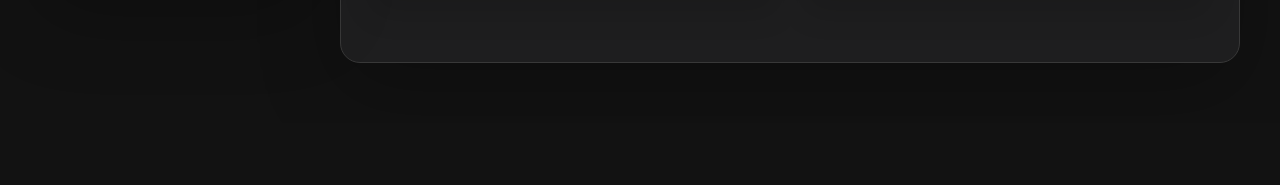
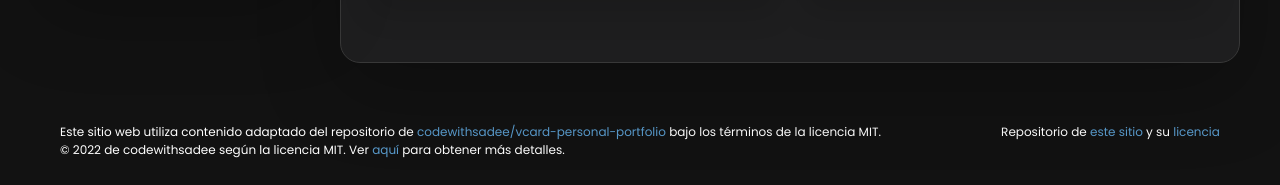
Before and after one commit to cpatinore/website, a plain HTML site: page templates/index.html in a window 1280 px wide. Shown: the part 839-1024 px from the top of the page. Before the commit the page ends 962 px from the top, so only its background shows below. Drawn offline with nearby package versions, Linux system fonts and the light colour scheme; files that its build step writes are made by us from their sources; files whose address does not match are found by name.

Commit message:
add derechos de autor

```diff
--- a/assets/css/style.css
+++ b/assets/css/style.css
@@ -1879,3 +1879,16 @@ textarea.form-input::-webkit-resizer { display: none; }
   .timeline-text { max-width: 700px; }
 
 }
+
+.footer {
+  display: flex;
+  justify-content: space-around;
+  color: white;
+  font-size: 9pt;
+  margin-bottom: 2%;
+}
+
+.footer a{
+  display: contents;
+  color: #5a9cce;
+}
--- a/templates/index.html
+++ b/templates/index.html
@@ -518,6 +518,23 @@
 
       </div>
     </main>
+    <div class="footer">
+      <div>
+        <p>
+          Este sitio web utiliza contenido adaptado del repositorio de
+          <a href="https://github.com/codewithsadee/vcard-personal-portfolio">codewithsadee/vcard-personal-portfolio</a>
+          bajo los términos de la licencia MIT.
+        </p>
+
+        <p>
+          © 2022 de codewithsadee según la licencia MIT.
+          Ver <a href="https://github.com/codewithsadee/vcard-personal-portfolio/blob/master/LICENSE">aquí</a> para obtener más detalles.
+        </p>
+      </div>
+      <div>
+        <p>Repositorio de <a href="https://github.com/cpatinore/website/blob/master/LICENSE" target="_blank">este sitio </a> y su <a href="https://github.com/codewithsadee/vcard-personal-portfolio/blob/master/LICENSE" target="_blank">licencia</a></p>
+      </div>
+    </div>
 
     <!--
     - custom js link
```
Also changed, not shown: 1 other file.
